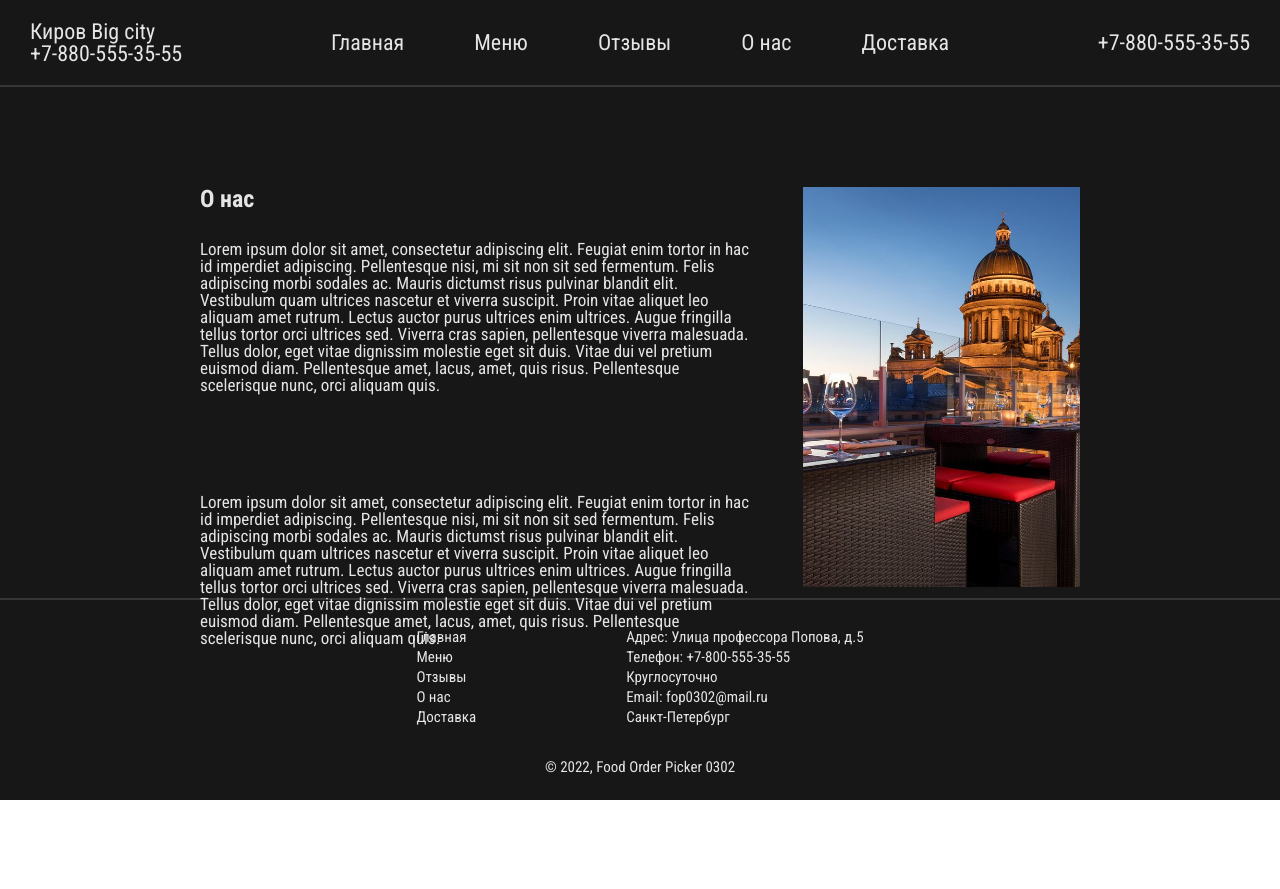
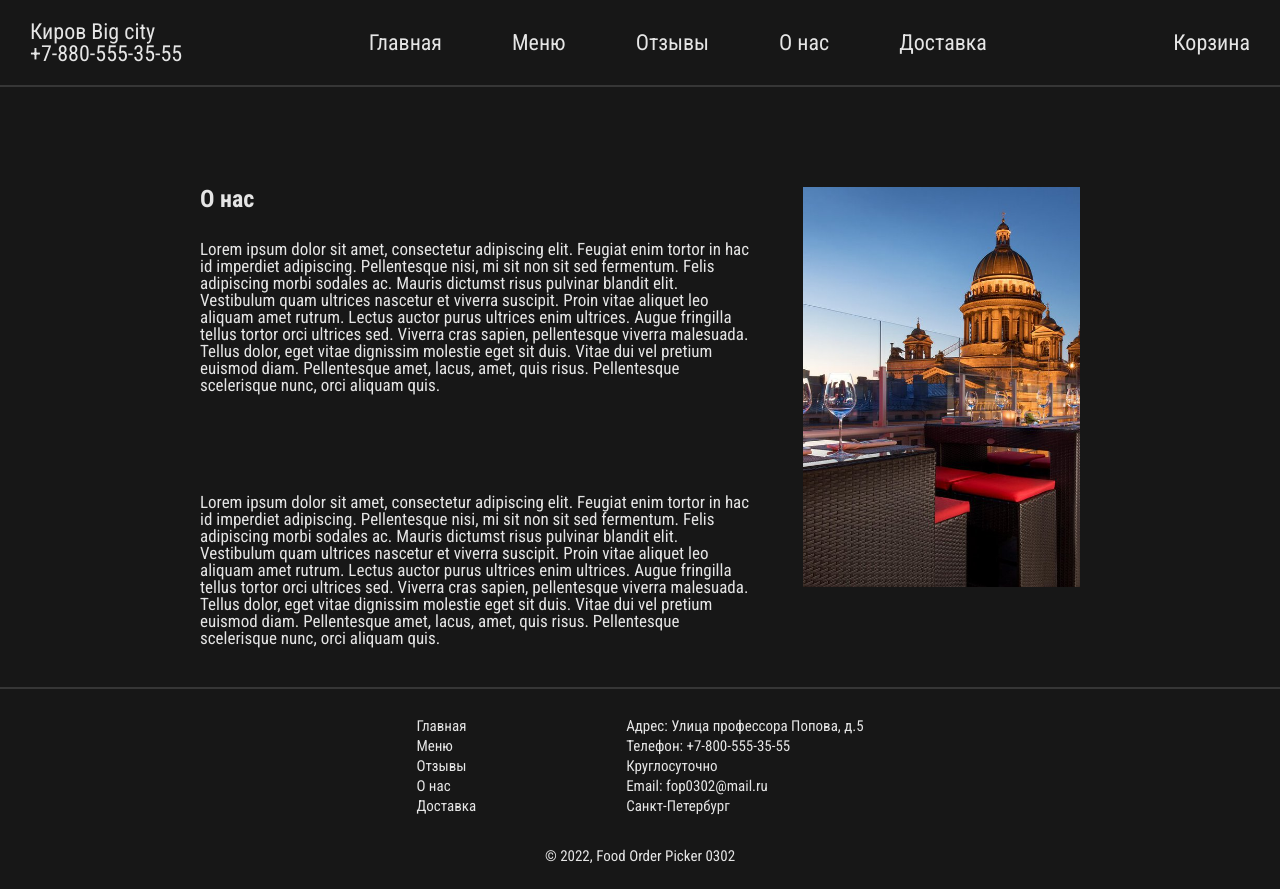
Before and after one commit to MaksSTV/front_project, a React (Create React App) app: page /about in a window 1280 px wide. Before the commit the page ends 800 px from the top, so only its background shows below. Built offline with nearby package versions, Linux system fonts and the light colour scheme.

Commit message:
destructurization app.js

```diff
--- a/src/App.js
+++ b/src/App.js
@@ -1,35 +1,14 @@
+import RouteNav from './components/RouteNav';
 import './styles/App.css';
 import './styles/reset.css';
-import Nav from './components/Nav';
-import Footer from './components/Footer';
-import { BrowserRouter, Route, Routes } from 'react-router-dom';
-import About from './pages/About';
-import Menu from './pages/Menu';
-import Delivery from './pages/Delivery';
-import Main from './pages/Main';
-import Reviews from './pages/Reviews';
+
 
 function App() {
 
 
   return (
     <div className="App">
-      <BrowserRouter>
-        <div className='header'>
-          <Nav/>
-        </div>
-        <Routes>
-          <Route path='/' element={<Menu/>}/>
-          <Route path='/main' element={<Main/>}/>
-          <Route path='/menu' element={<Menu/>}/>
-          <Route path='/reviews' element={<Reviews/>}/>
-          <Route path='/about' element={<About/>}/>
-          <Route path='/delivery' element={<Delivery/>}/>
-        </Routes>
-        <div className="footer">
-          <Footer/>
-        </div>
-      </BrowserRouter>
+      <RouteNav/>
     </div>
   );
 }
--- a/src/components/Nav.jsx
+++ b/src/components/Nav.jsx
@@ -12,7 +12,7 @@ const Nav = function(){
             <li className="nav--list-item"><Link className="nav--list-item-link" to='/reviews'>Отзывы</Link></li>
             <li className="nav--list-item"><Link className="nav--list-item-link" to='/about'>О нас</Link></li>
             <li className="nav--list-item"><Link className="nav--list-item-link" to='/delivery'>Доставка</Link></li>
-            <li className="nav--list-item"><a href="/" className="nav--list-item-link">+7-880-555-35-55</a></li>
+            <li className="nav--list-item"><Link className="nav--list-item-link" to='/menu'>Корзина</Link></li>
           </ul>
         </div>
       );
--- /dev/null
+++ b/src/components/RouteNav.jsx
@@ -0,0 +1,32 @@
+import Nav from './Nav'
+import Footer from './Footer';
+import { BrowserRouter, Route, Routes } from 'react-router-dom';
+import About from '../pages/About';
+import Menu from '../pages/Menu';
+import Delivery from '../pages/Delivery';
+import Main from '../pages/Main';
+import Reviews from '../pages/Reviews';
+
+const RouteNav = function(){
+
+    return (
+        <BrowserRouter>
+        <div className='header'>
+          <Nav/>
+        </div>
+        <Routes>
+          <Route path='/' element={<Menu/>}/>
+          <Route path='/main' element={<Main/>}/>
+          <Route path='/menu' element={<Menu/>}/>
+          <Route path='/reviews' element={<Reviews/>}/>
+          <Route path='/about' element={<About/>}/>
+          <Route path='/delivery' element={<Delivery/>}/>
+        </Routes>
+        <div className="footer">
+          <Footer/>
+        </div>
+      </BrowserRouter>
+    );
+}
+
+export default RouteNav
--- a/src/styles/App.css
+++ b/src/styles/App.css
@@ -309,7 +309,7 @@ a{
 .container__delivery,
 .container__main,
 .container__reviews{
-    height: calc(100vh - 489px);
+    height: 50vh;
     padding: 100px 200px 100px 200px;
 }
 
```
